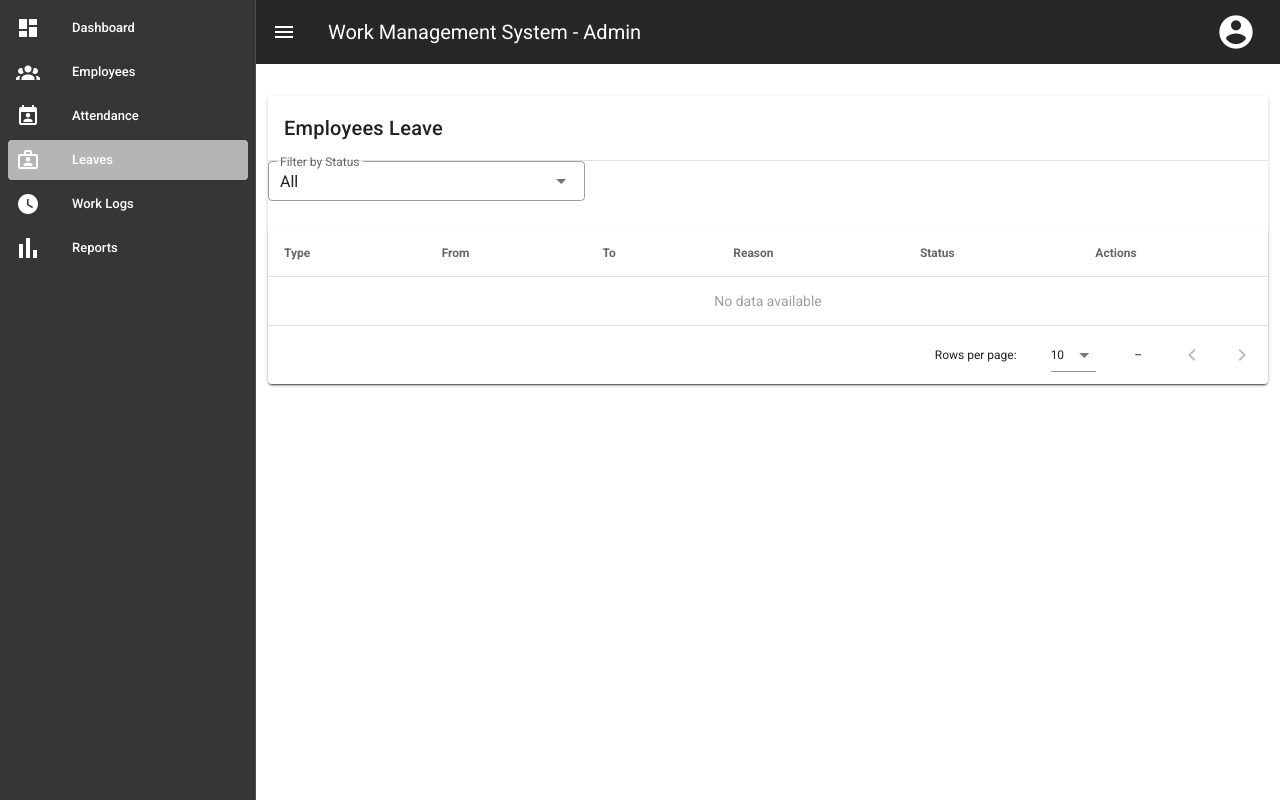
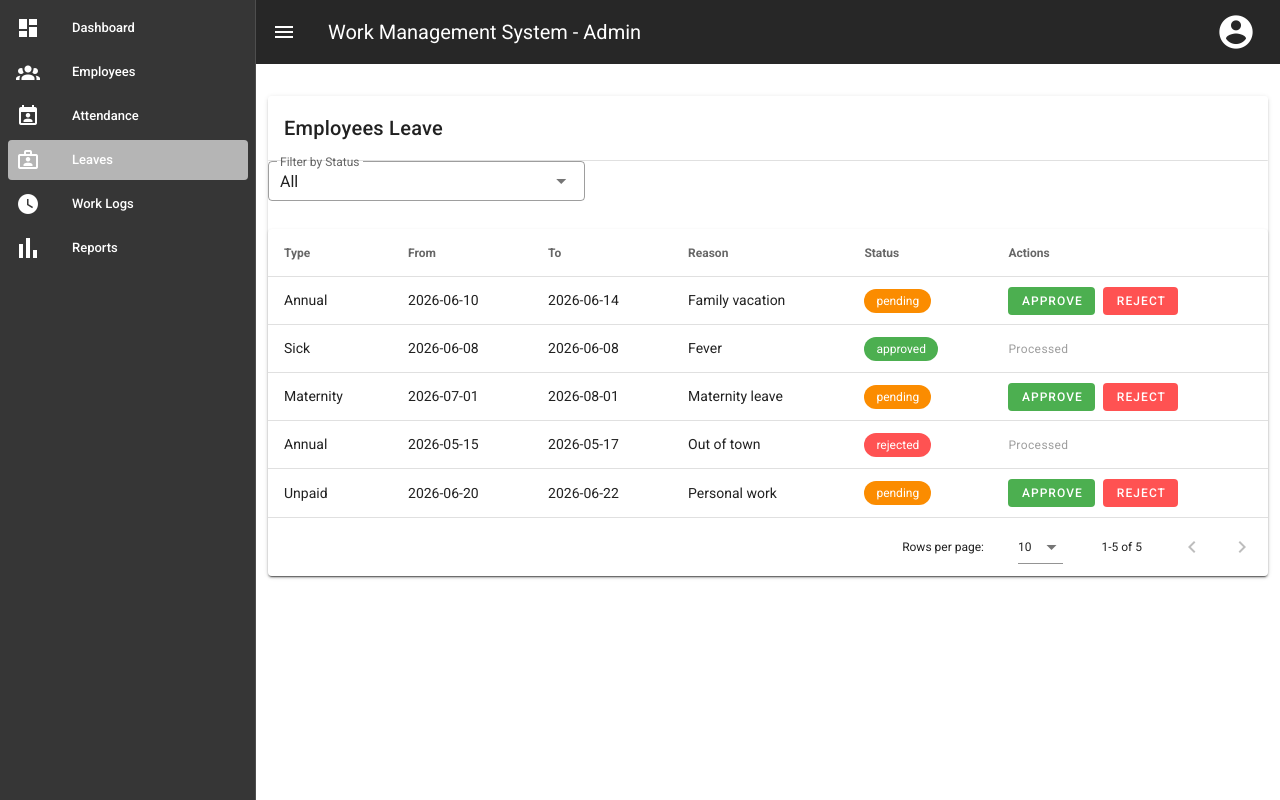
Before and after one commit to aayush11223/work_management_system, a Vue app: page /admin/leavemanagement in a window 1280 px wide. Built offline with nearby package versions, Linux system fonts and the light colour scheme.

Commit message:
leavepage has been made of admin

```diff
--- a/src/components/leave/LeaveRequestTable.vue
+++ b/src/components/leave/LeaveRequestTable.vue
@@ -5,13 +5,27 @@
     :loading="loading"
     class="elevation-1"
   >
-    <!-- Status column with LeaveStatusChip -->
-    <template v-slot:item.status="{ item }">
-      <!-- v-slot is used to customize a v-data-table slots and in our case, we use it to render colorful chips in v-data-table-->
+    <template v-slot:[`item.status`]="{ item }">
       <LeaveStatusChip :status="item.status" />
     </template>
 
-    <!-- Actions column with Approve and Reject buttons -->
+    <template v-slot:[`item.actions`]="{ item }">
+      <div v-if="item.status === 'pending'">
+        <v-btn
+          depressed
+          small
+          color="success"
+          class="mr-2"
+          @click="$emit('approve', item)"
+        >
+          Approve
+        </v-btn>
+        <v-btn depressed small color="error" @click="$emit('reject', item)">
+          Reject
+        </v-btn>
+      </div>
+      <span v-else class="text-caption grey--text">Processed</span>
+    </template>
   </v-data-table>
 </template>
 
@@ -20,11 +34,9 @@
 
 export default {
   name: "LeaveRequestTable",
-
   components: {
     LeaveStatusChip,
   },
-
   props: {
     items: {
       type: Array,
@@ -38,7 +50,6 @@
       default: false,
     },
   },
-
   computed: {
     headers() {
       const headerTitle = [
@@ -53,6 +64,7 @@
         headerTitle.push({
           text: "Actions",
           value: "actions",
+          sortable: false,
         });
       }
 
@@ -62,5 +74,4 @@
 };
 </script>
 
-<style scoped>
-</style>
+<style scoped></style>
--- a/src/views/admin/LeaveManagementView.vue
+++ b/src/views/admin/LeaveManagementView.vue
@@ -2,7 +2,6 @@
   <div>
     <PageHeader title="Employees Leave" />
 
-    <!-- Filter Section -->
     <v-row class="mb-4">
       <v-col cols="12" sm="4">
         <v-select
@@ -16,7 +15,6 @@
       </v-col>
     </v-row>
 
-    <!-- Leave Table -->
     <LeaveRequestTable
       :items="filteredLeaves"
       :loading="false"
@@ -85,8 +83,35 @@
       ],
     };
   },
+  computed: {
+    // This computed property watches `selectedStatus`. Whenever the user changes the dropdown filter, this function automatically runs,
+    filteredLeaves() {
+      // If filter is set to All, return the full list unfiltered
+      if (this.selectedStatus === "All") {
+        return this.leaves;
+      }
+      // Compare lowercase values to avoid mismatching "Pending" with "pending"
+      return this.leaves.filter(
+        (leave) => leave.status === this.selectedStatus.toLowerCase()
+      );
+    },
+  },
+  methods: {
+    handleApprove(leaveItem) {
+      // JS Array find locates the specific object reference inside our array
+      const record = this.leaves.find((item) => item.id === leaveItem.id);
+      if (record) {
+        record.status = "approved";
+      }
+    },
+    handleReject(leaveItem) {
+      const record = this.leaves.find((item) => item.id === leaveItem.id);
+      if (record) {
+        record.status = "rejected";
+      }
+    },
+  },
 };
 </script>
 
-<style lang="scss" scoped>
-</style>
+<style lang="scss" scoped></style>
```
